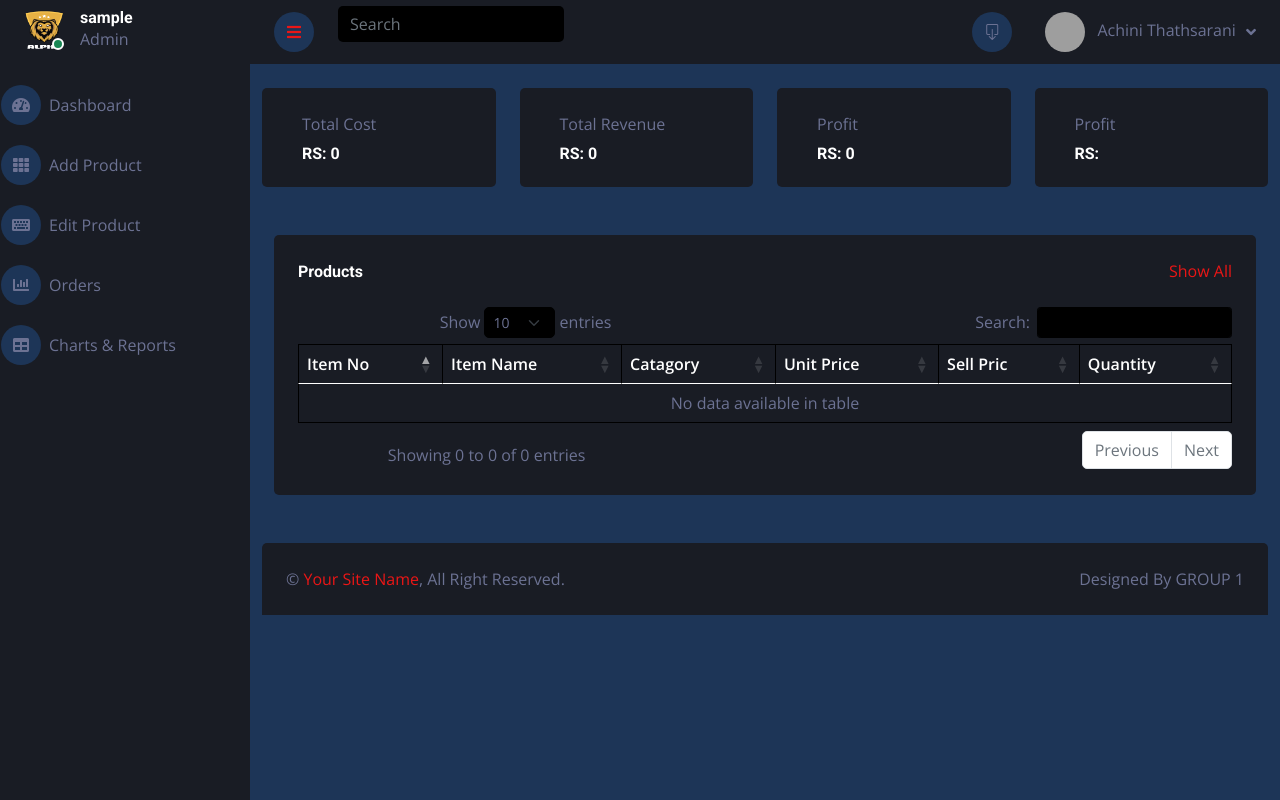
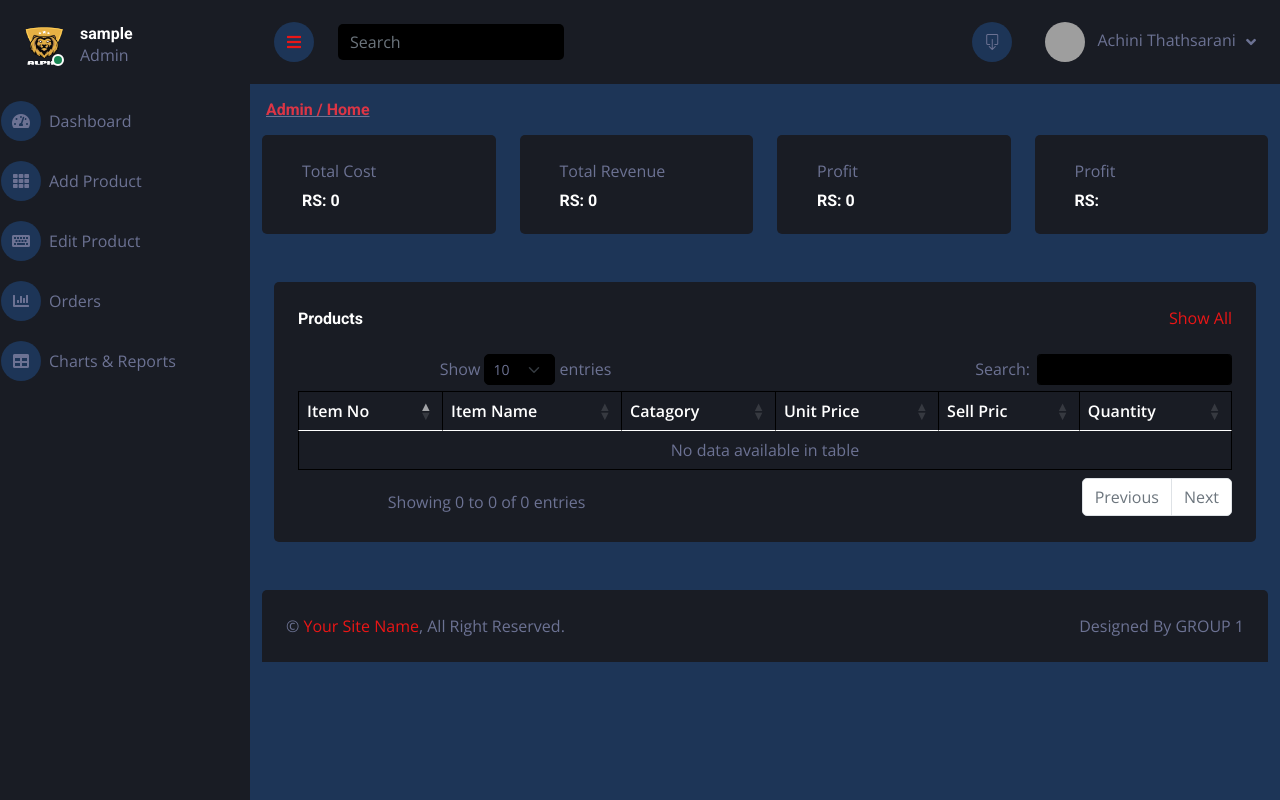
Before and after one commit to Achinit99/Group1_Project, a PHP site: page /group1/index2.php in a window 1280 px wide. Run offline with PHP 8.4, Linux system fonts and the light colour scheme; the visitor is signed in with stand-in values (Sample User, id 1); data that the repository does not hold is empty; some libraries are stand-ins or nearby versions; grey boxes are pictures that could not be loaded.

Commit message:
Admin Fix

```diff
--- a/dashtemp.php
+++ b/dashtemp.php
@@ -47,11 +47,11 @@
 
 
                 <div class="d-flex align-items-center ms-4 mb-4">
-                    <div class="position-relative ">
+                    <div class="position-relative mt-3">
                         <img class="" src="logo2.png" alt="" style="width: 40px; height: 40px;">
                         <div class="bg-success rounded-circle border border-2 border-white position-absolute end-0 bottom-0 p-1"></div>
                     </div>
-                    <div class="ms-3">
+                    <div class="ms-3 mt-3">
                         <h6 class="mb-0"><?php echo $adname?></h6>
                         <span>Admin</span>
                     </div>
@@ -75,14 +75,14 @@
         <div class="content">
 
             <!-- Navbar Start -->
-            <nav class="navbar navbar-expand bg-secondary navbar-dark sticky-top px-4 py-0">
+            <nav class="navbar navbar-expand bg-secondary navbar-dark sticky-top px-4 py-2">
                 <a href="index.html" class="navbar-brand d-flex d-lg-none me-4">
                     <h2 class="text-primary mb-0"><i class="fa fa-user-edit"></i></h2>
                 </a>
                 <a href="#" class="sidebar-toggler flex-shrink-0">
                     <i class="fa fa-bars"></i>
                 </a>
-                <form class="d-none d-md-flex ms-4">
+                <form class="d-none d-md-flex ms-4 mt-3">
                     <input class="form-control bg-dark border-0" type="search" placeholder="Search">
                 </form>
                 <div class="navbar-nav align-items-center ms-auto">
--- a/index2.php
+++ b/index2.php
@@ -40,10 +40,10 @@ include_once('dashtemp.php');
 
 <!DOCTYPE html>
 
-
+<u><h6 class="text-danger mx-3 mt-3">Admin / Home</h6></u>
             <!-- Sale & Revenue Start -->
 
-            <div class="container-fluid pt-4">
+            <div class="container-fluid pt-2">
                 <div class="row g-4">
                     <div class="col-sm-6 col-xl-3">
                         <div class="bg-secondary rounded d-flex align-items-center justify-content-between p-4">
```
